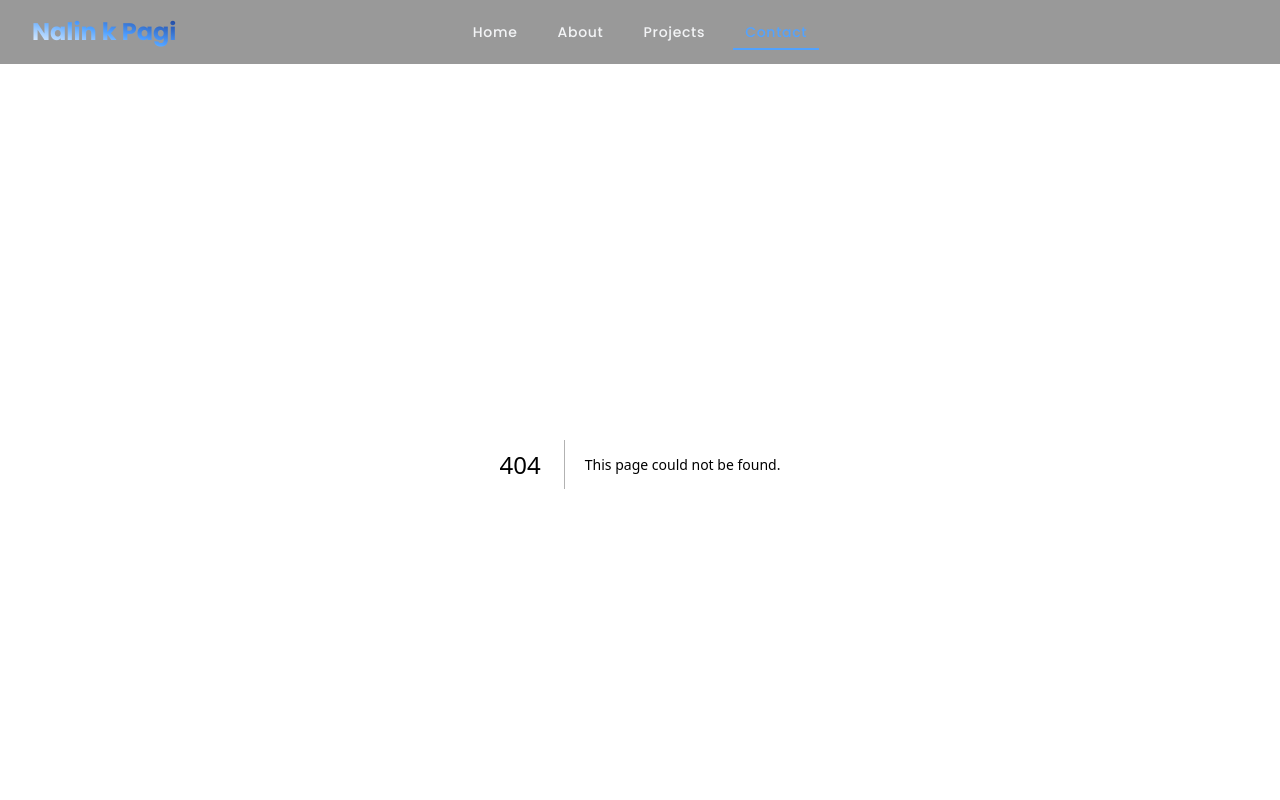
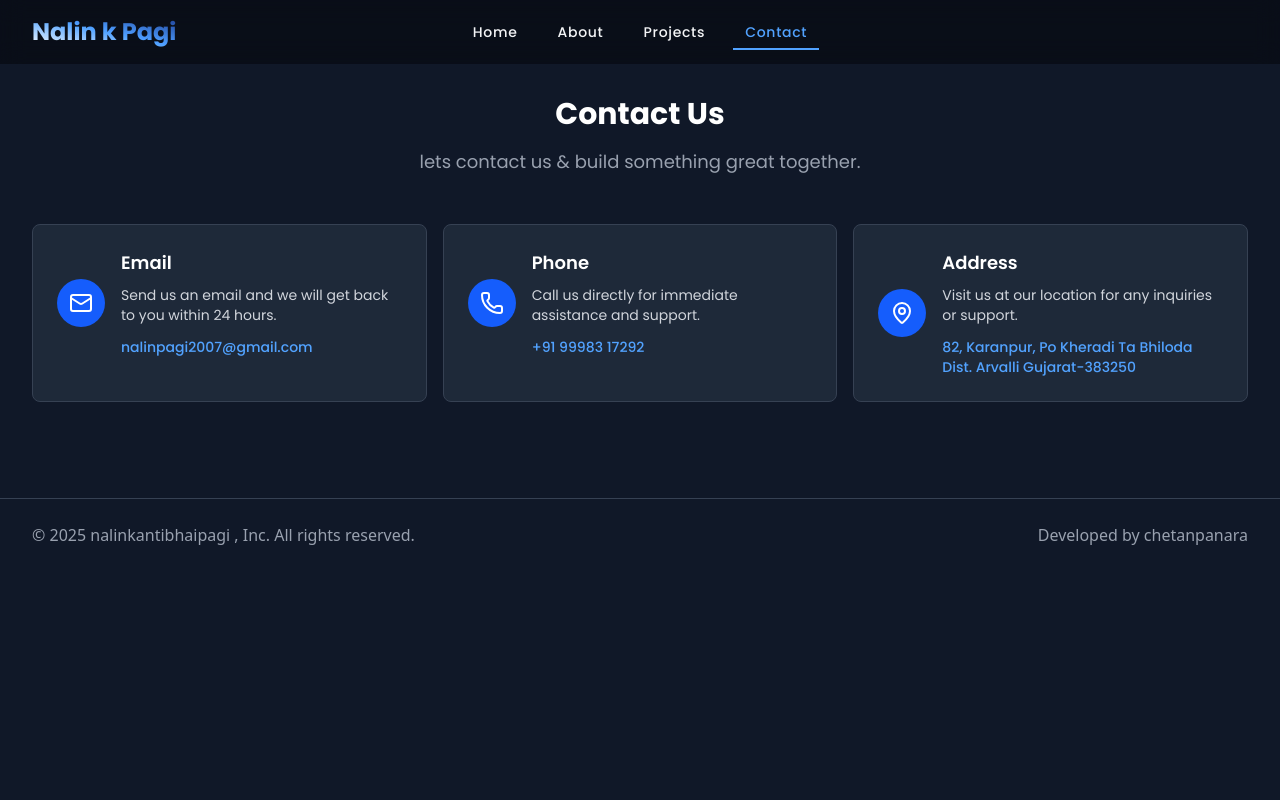
Before and after one commit to chetanpanara/nalin, a Next.js app: page /contact in a window 1280 px wide. Before the commit this address had no page. Shown: the top 800 px of the page. Built offline with nearby package versions, Linux system fonts and the light colour scheme.

Commit message:
contact done

```diff
--- /dev/null
+++ b/app/contact/page.js
@@ -0,0 +1,90 @@
+"use client";
+import React from "react";
+import { Mail, Phone, MapPin } from "lucide-react"; // Added MapPin
+
+const page = () => {
+  return (
+    <div className="py-8 bg-gray-900  px-4 sm:px-6 lg:px-8">
+      {/* Contact Cards */}
+      <div className="max-w-7xl mx-auto">
+        <div className="text-center mb-12">
+          <h2 className="text-3xl  font-bold text-white mb-4">Contact Us</h2>
+          <p className="text-md text-gray-400 max-w-3xl lg:text-lg md:text-lg mx-auto">
+            lets contact us & build something great together.
+          </p>
+        </div>
+
+        <div className="grid grid-cols-1 md:grid-cols-2 lg:grid-cols-3 gap-4 lg:gap-4">
+          {/* Email Card */}
+          <div className="bg-gray-800 rounded-lg p-6 hover:bg-gray-750 transition-all duration-300 hover:shadow-xl border border-gray-700">
+            <div className="flex items-center gap-4">
+              <div className="bg-blue-600 p-3 rounded-full flex-shrink-0">
+                <Mail size={24} className="text-white" />
+              </div>
+              <div className="flex-1">
+                <h3 className="text-lg font-semibold mb-2">Email</h3>
+                <p className="text-gray-300 text-sm mb-3">
+                  Send us an email and we will get back to you within 24 hours.
+                </p>
+                <div className="space-y-1">
+                  <a
+                    href="chetanpanara8@gmail.com"
+                    className="block text-blue-400 hover:text-blue-300 font-medium transition-colors duration-200 text-sm"
+                  >
+                    nalinpagi2007@gmail.com
+                  </a>
+                </div>
+              </div>
+            </div>
+          </div>
+
+          {/* Phone Card */}
+          <div className="bg-gray-800 rounded-lg p-6 hover:bg-gray-750 transition-all duration-300 hover:shadow-xl border border-gray-700">
+            <div className="flex items-center gap-4">
+              <div className="bg-blue-600 p-3 rounded-full flex-shrink-0">
+                <Phone size={24} className="text-white" />
+              </div>
+              <div className="flex-1">
+                <h3 className="text-lg font-semibold mb-2">Phone</h3>
+                <p className="text-gray-300 text-sm mb-3">
+                  Call us directly for immediate assistance and support.
+                </p>
+                <div className="space-y-1">
+                  <a
+                    href="tel:+1234567890"
+                    className="block text-blue-400 hover:text-blue-300 font-medium transition-colors duration-200 text-sm"
+                  >
+                    +91 99983 17292
+                  </a>
+                </div>
+              </div>
+            </div>
+          </div>
+
+          {/* Address Card with Location Icon */}
+          <div className="bg-gray-800 rounded-lg p-6 hover:bg-gray-750 transition-all duration-300 hover:shadow-xl border border-gray-700">
+            <div className="flex items-center gap-4">
+              <div className="bg-blue-600 p-3 rounded-full flex-shrink-0">
+                <MapPin size={24} className="text-white" />
+              </div>
+              <div className="flex-1">
+                <h3 className="text-lg font-semibold mb-2">Address</h3>
+                <p className="text-gray-300 text-sm mb-3">
+                  Visit us at our location for any inquiries or support.
+                </p>
+                <div className="space-y-1">
+                  <p className="block text-blue-400 hover:text-blue-300 font-medium transition-colors duration-200 text-sm">
+                    82, Karanpur, Po Kheradi Ta Bhiloda Dist. Arvalli
+                    Gujarat-383250
+                  </p>
+                </div>
+              </div>
+            </div>
+          </div>
+        </div>
+      </div>
+    </div>
+  );
+};
+
+export default page;
--- a/app/page.js
+++ b/app/page.js
@@ -1,11 +1,12 @@
 import HeroSection from "@/components/HeroSection";
 import About from './about/page.js';
-
+import Contact from './contact/page.js';
 export default function Home() {
   return (
     <>
       <HeroSection />
       <About />
+      <Contact />
     </>
   );
 }
--- a/components/HeroSection.js
+++ b/components/HeroSection.js
@@ -26,7 +26,7 @@ const HeroSection = () => {
             <h1 className="text-3xl sm:text-6xl lg:text-6xl xl:text-6xl font-bold leading-tight">
               Hii,I am Dr. Nalin K Pagi
               <br />
-              <span className="text-blue-500 typing-effect">
+              <span className="text-blue-400 typing-effect">
                 Family Farmer
               </span>
             </h1>
```
